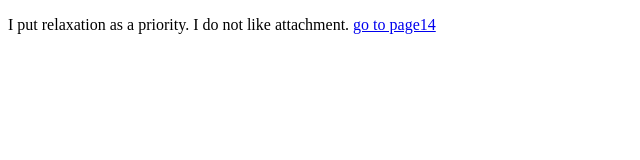
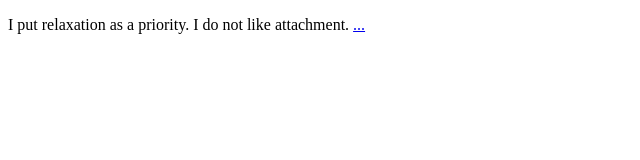
Before and after one commit to emilybartel7/book1, a plain HTML site: page page13.html in a window 1280 px wide. Shown: the full height of the page, 0-640 px from the left. Drawn offline with Linux system fonts and the light colour scheme.

Commit message:
Update page13.html

```diff
--- a/page13.html
+++ b/page13.html
@@ -8,7 +8,7 @@
   <body>
     <p>
       I put relaxation as a priority. I do not like attachment.
-      <a href="page14.html">go to page14</a>
+      <a href="page14.html">...</a>
     </p>
   </body>
 
```
